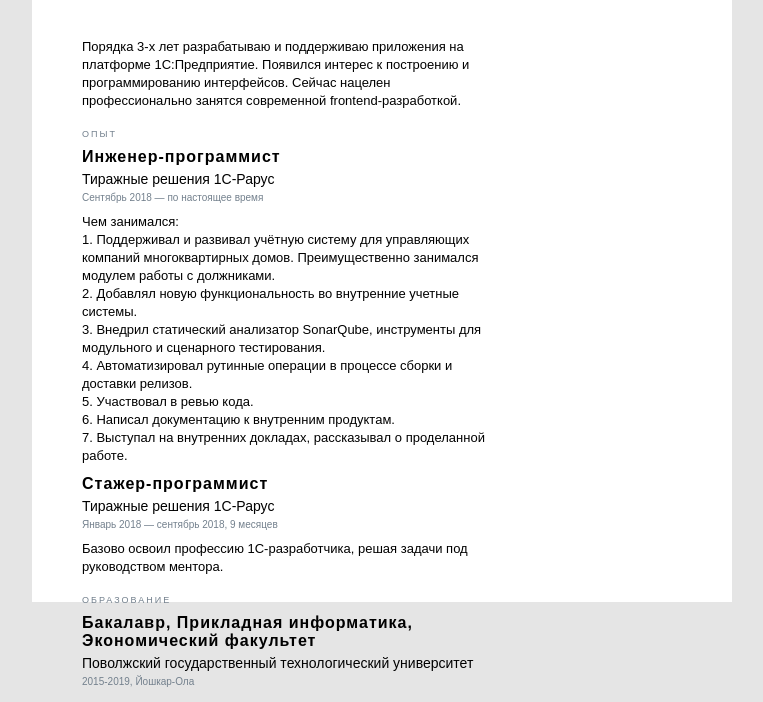
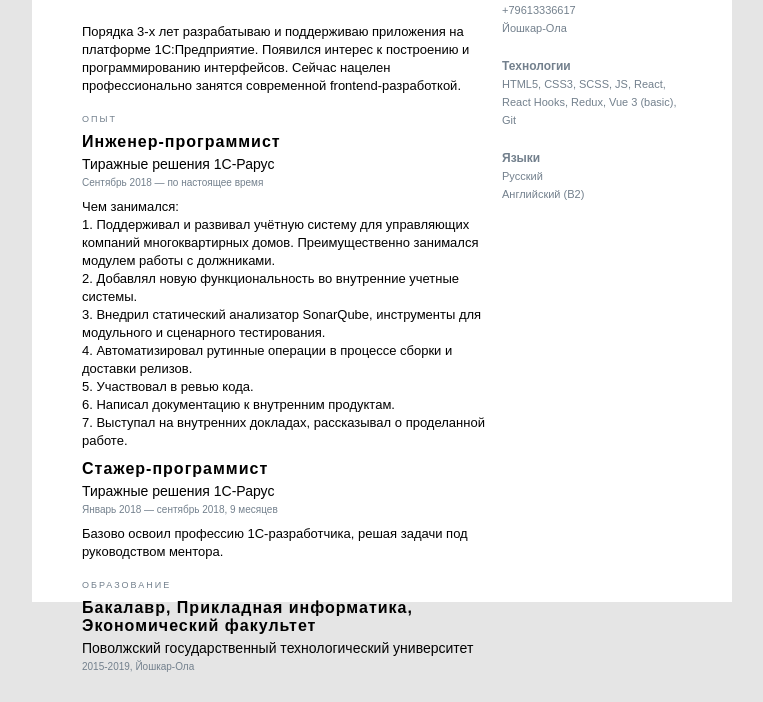
Before and after one commit to yurimikushov/yurimikushov.github.io, a plain HTML site: page cv/index.html in a window 1280 px wide. Shown: the part 148-850 px from the top of the page, without its empty margins (258-1021 px from the left). Drawn offline with Linux system fonts and the light colour scheme.

Commit message:
feat: added contacts, techs & languages blocks

```diff
--- a/cv/css/about-me.css
+++ b/cv/css/about-me.css
@@ -1,5 +1,4 @@
 .about-me {
-  margin: 15px 0;
   font-size: 13px;
   line-height: 18px;
 }
--- /dev/null
+++ b/cv/css/another-info.css
@@ -0,0 +1,25 @@
+.contact {
+    font-size: 11px;
+    line-height: 18px;
+    color: #73808d;
+}
+
+.technologies,
+.languages {
+    margin: 20px 0;
+}
+
+.technologies__title,
+.languages__title {
+    font-size: 12px;
+    font-weight: bold;
+    line-height: 18px;
+    color: #73808d;
+}
+
+.technologies__list,
+.languages__item {
+    font-size: 11px;
+    line-height: 18px;
+    color: #73808d;
+}
--- a/cv/css/index.css
+++ b/cv/css/index.css
@@ -1,6 +1,7 @@
 @import './header.css';
 @import './about-me.css';
 @import './main-info.css';
+@import './another-info.css';
 
 * {
     padding: 0;
@@ -28,6 +29,10 @@
     margin: 50px;
 }
 
+.info {
+    margin-top: 40px;
+}
+
 .main-info {
     float: left;
     width: 70%;
--- a/cv/index.html
+++ b/cv/index.html
@@ -17,7 +17,8 @@
                     <img class="avatar__img" src="img/avatar.jpg" alt="Avatar" />
                 </div>
             </header>
-            <main class="main-info">
+            <main class="info">
+                <div class="main-info">
                     <article class="about-me">
                         Порядка 3-х лет разрабатываю и поддерживаю приложения на платформе
                         1С:Предприятие. Появился интерес к построению и программированию
@@ -42,8 +43,8 @@
                                 2. Добавлял новую функциональность во внутренние учетные
                                 системы.
                                 <br />
-                            3. Внедрил статический анализатор SonarQube, инструменты для
-                            модульного и сценарного тестирования.
+                                3. Внедрил статический анализатор SonarQube, инструменты
+                                для модульного и сценарного тестирования.
                                 <br />
                                 4. Автоматизировал рутинные операции в процессе сборки и
                                 доставки релизов.
@@ -52,8 +53,8 @@
                                 <br />
                                 6. Написал документацию к внутренним продуктам.
                                 <br />
-                            7. Выступал на внутренних докладах, рассказывал о проделанной
-                            работе.
+                                7. Выступал на внутренних докладах, рассказывал о
+                                проделанной работе.
                                 <br />
                             </p>
                         </article>
@@ -72,15 +73,35 @@
                     <div class="education-container">
                         <header class="education__title">Образование</header>
                         <article class="education">
-                        <h1 class="education__degree">Бакалавр, Прикладная информатика, Экономический факультет</h1>
-                        <h2 class="education__institution">Поволжский государственный технологический университет</h2>
-                        <h3 class="education__duration">
-                            2015-2019, Йошкар-Ола
-                        </h3>
+                            <h1 class="education__degree">
+                                Бакалавр, Прикладная информатика, Экономический факультет
+                            </h1>
+                            <h2 class="education__institution">
+                                Поволжский государственный технологический университет
+                            </h2>
+                            <h3 class="education__duration">2015-2019, Йошкар-Ола</h3>
+                        </article>
+                    </div>
+                </div>
+                <div class="another-info">
+                    <article class="contacts">
+                        <p class="contact">mikshov.yu@gmail.com</p>
+                        <p class="contact">+79613336617</p>
+                        <p class="contact">Йошкар-Ола</p>
+                    </article>
+                    <article class="technologies">
+                        <header class="technologies__title">Технологии</header>
+                        <p class="technologies__list">
+                            HTML5, CSS3, SCSS, JS, React, React Hooks, Redux, Vue 3 (basic), Git
+                        </p>
+                    </article>
+                    <article class="languages">
+                        <header class="languages__title">Языки</header>
+                        <p class="languages__item">Русский</p>
+                        <p class="languages__item">Английский (B2)</p>
                     </article>
                 </div>
             </main>
-            <side class="another-info"> </side>
         </div>
     </body>
 </html>
```
Lines whose indentation alone changed are shown as unchanged.
